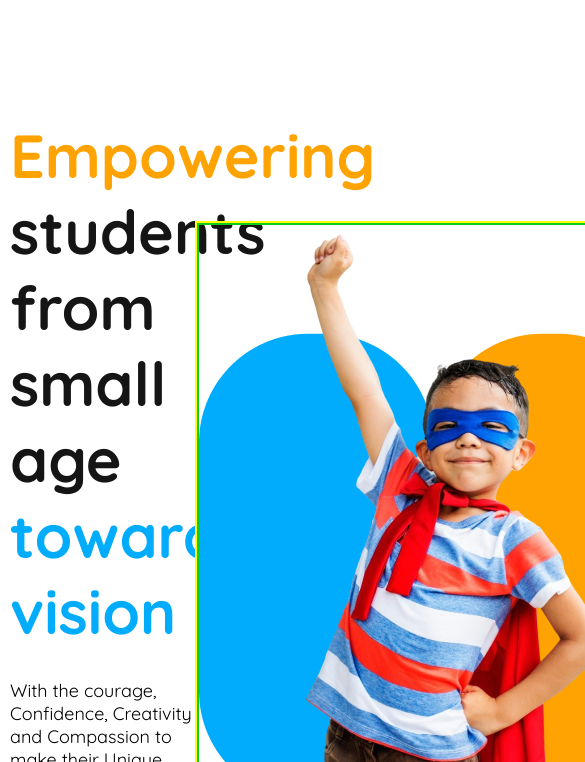
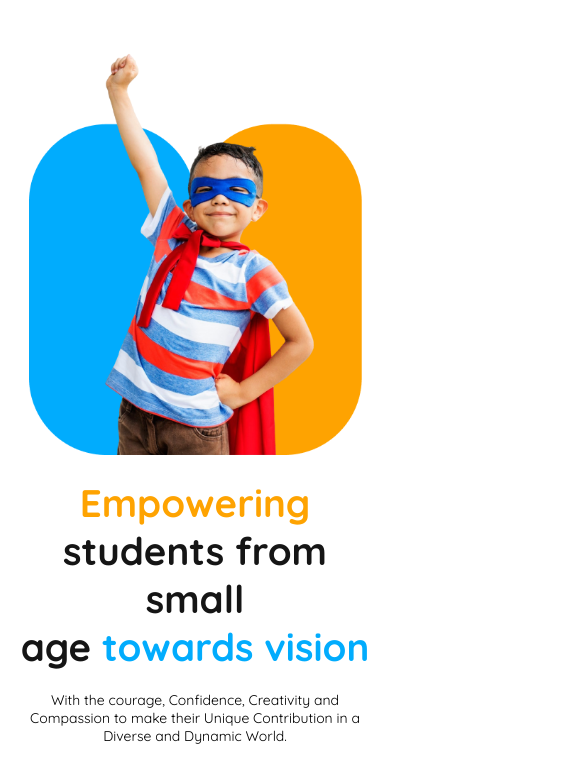
Before and after one commit to shsobur/school, a plain HTML site: page index.html in a window 390 px wide. Shown: the part 81-843 px from the top of the page, 585 px wide, since content can reach past the window. Drawn offline with Linux system fonts and the light colour scheme.

Commit message:
Banner section responsive completed

```diff
--- a/banner.css
+++ b/banner.css
@@ -3,6 +3,7 @@
   align-items: center;
   justify-content: space-between;
   padding-top: 120px;
+  padding-bottom: 10px;
   border-bottom: 2px dashed #c8c8c8;
 }
 
@@ -39,42 +40,94 @@
 }
 
 .banner_right_section_container {
-  border: 2px solid yellow;
-}
-
-.banner_right_section_container img {
-  border: 2px solid rgb(11, 204, 27);
+  width: 50%;
+  text-align: right;
 }
 
 /* Responsive style__ ST */
 
 @media screen and (max-width: 1536px) {
-  banner_left_section_container h1 {
+  .banner_left_section_container h1 {
     font-size: 3.6rem;
   }
 }
 
+@media screen and (max-width: 1280px) {
+  .banner_left_section_container {
+    width: 60%;
+  }
 
-@media screen and (max-width: 1280px) {
+  .banner_right_section_container {
+    width: 40%;
+  }
 
+  .banner_left_section_container h1 {
+    font-size: 3.4rem;
+  }
+
+  .banner_right_section_container img {
+    width: 95%;
+  }
 }
 
+@media screen and (max-width: 1024px) {
+  .banner_left_section_container h1 {
+    font-size: 3rem;
+  }
 
-@media screen and (max-width: 1024px) {
+  .banner_left_section_container p {
+    font-size: 16px;
+  }
 
+  .banner_left_section_container button {
+    padding: 8px 45px;
+    font-size: 1rem;
+  }
 }
 
+@media screen and (max-width: 768px) {
+  .banner_left_section_container h1 {
+    font-size: 2.6rem;
+  }
 
-@media screen and (max-width: 768px) {
+  .banner_left_section_container p {
+    padding: 10px 0;
+    font-size: 14px;
+  }
 
+  .banner_left_section_container button {
+    padding: 8px 40px;
+  }
 }
 
+@media screen and (max-width: 640px) {
+  .banner_section_main_container {
+    gap: 20px;
+    padding-top: 50px;
+    flex-direction: column-reverse;
+  }
 
-@media screen and (max-width: 640px) {
+  .banner_left_section_container {
+    text-align: center;
+    width: 100%;
+  }
 
+  .banner_left_section_container p {
+    padding: 20px 0;
+  }
+
+  .banner_right_section_container {
+    text-align: center;
+    width: 100%;
+  }
+
+  .banner_right_section_container img {
+    width: 90%;
+  }
 }
 
-
 @media screen and (max-width: 475px) {
-
+  .banner_left_section_container h1 {
+    font-size: 2.4rem;
+  }
 }
--- /dev/null
+++ b/index.css
@@ -0,0 +1,14 @@
+@import url("https://fonts.googleapis.com/css2?family=Quicksand:wght@300..700&family=Raleway:ital,wght@0,100..900;1,100..900&display=swap");
+
+* {
+  margin: 0;
+  padding: 0;
+  box-sizing: border-box;
+  font-family: "Quicksand", serif;
+}
+
+body {
+  max-width: 1536px;
+  margin: auto;
+  padding: 10px;
+}
--- a/index.html
+++ b/index.html
@@ -10,7 +10,8 @@
       crossorigin="anonymous"
       referrerpolicy="no-referrer"
     />
-    <link rel="stylesheet" href="style.css" />
+    <link rel="stylesheet" href="index.css" />
+    <link rel="stylesheet" href="nav.css" />
     <link rel="stylesheet" href="banner.css" />
     <title>School</title>
   </head>
--- a/style.css
+++ b/nav.css
@@ -1,20 +1,3 @@
-@import url("https://fonts.googleapis.com/css2?family=Quicksand:wght@300..700&family=Raleway:ital,wght@0,100..900;1,100..900&display=swap");
-
-* {
-  margin: 0;
-  padding: 0;
-  box-sizing: border-box;
-  font-family: "Quicksand", serif;
-}
-
-body {
-  max-width: 1536px;
-  margin: auto;
-  padding: 10px;
-}
-
-/* Navbar styleing ST__ */
-
 nav {
   padding: 20px 0;
   display: flex;
@@ -88,8 +71,6 @@ nav button:active {
   background-color: #ec9705;
 }
 
-/* Navbar styleing END__ */
-
 /* Responsive styleing__ST */
 
 @media screen and (max-width: 1536px) {
@@ -146,9 +127,9 @@ nav button:active {
     max-width: 640px;
   }
 
-  nav{
+  nav {
     padding: 20px 10px;
-    border-bottom: 2px solid #FEA301;
+    border-bottom: 2px solid #fea301;
   }
 
   #navbar_mobile_memu_icon {
```
